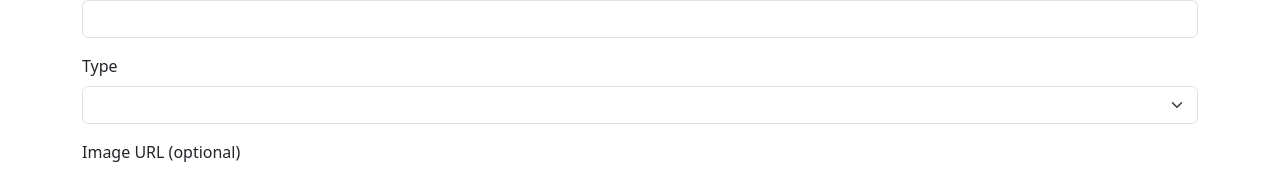
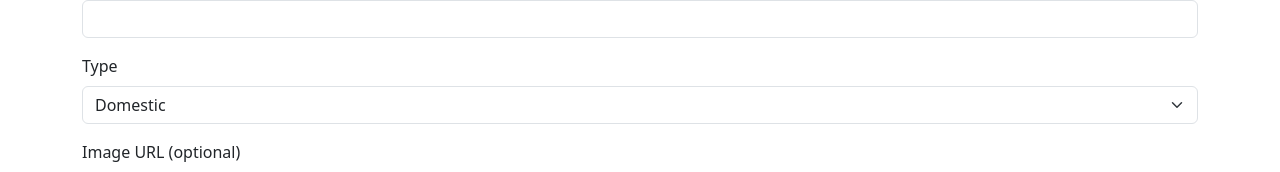
Before and after one commit to Viktor-36/angular-code-review-demo, an Angular app: page /animals/add in a window 1280 px wide. Shown: the part 160-332 px from the top of the page. Built offline with nearby package versions, Linux system fonts and the light colour scheme.

Commit message:
Added enum for animal type

```diff
--- a/src/app/features/animals/components/animals-cards/animals-cards.component.html
+++ b/src/app/features/animals/components/animals-cards/animals-cards.component.html
@@ -1,7 +1,8 @@
 <div class="row">
   <div *ngFor="let animal of animals$ | async; let i = index" class="col-3 mb-4">
-    <div class="card h-100" [class.border-danger]="animal.type === 'Wild'"
-         [class.border-success]="animal.type === 'Domestic'">
+    <div class="card h-100"
+         [class.border-danger]="animal.type === animalTypes.Wild"
+         [class.border-success]="animal.type === animalTypes.Domestic">
       <img src="{{ animal.imageUrl ?? '/placeholder.jpg' }}" class="card-img-top" alt="animal" style="max-height: 200px;">
       <div class="card-body">
         <h5 class="card-title">{{ animal.name }}</h5>
--- a/src/app/features/animals/components/animals-cards/animals-cards.component.ts
+++ b/src/app/features/animals/components/animals-cards/animals-cards.component.ts
@@ -3,6 +3,7 @@ import {AsyncPipe, NgForOf, NgOptimizedImage} from '@angular/common';
 import {Observable} from 'rxjs';
 import {Animal} from '../../models/animal';
 import {AnimalsService} from '../../services/animals.service';
+import {AnimalType} from '../../models/animal-type';
 
 @Component({
   selector: 'app-animals-cards',
@@ -17,6 +18,8 @@ import {AnimalsService} from '../../services/animals.service';
   changeDetection: ChangeDetectionStrategy.OnPush
 })
 export class AnimalsCardsComponent {
+  animalTypes = AnimalType;
+
   constructor(private readonly animalsService: AnimalsService) {
   }
 
--- a/src/app/features/animals/components/animals-form/animals-form.component.html
+++ b/src/app/features/animals/components/animals-form/animals-form.component.html
@@ -19,8 +19,7 @@
             class="form-select"
             [class.is-invalid]="type.invalid && (type.dirty || type.touched)"
             required>
-      <option value="Domestic">Domestic</option>
-      <option value="Wild">Wild</option>
+      <option *ngFor="let animalType of animalTypes | keyvalue" [value]="animalType.key">{{ animalType.value }}</option>
     </select>
     <div *ngIf="type.hasError('required')" class="invalid-feedback">
       Type is required.
--- a/src/app/features/animals/components/animals-form/animals-form.component.ts
+++ b/src/app/features/animals/components/animals-form/animals-form.component.ts
@@ -4,7 +4,8 @@ import {AnimalsService} from '../../services/animals.service';
 import {Router} from '@angular/router';
 import {Animal} from '../../models/animal';
 import {AnimalForm} from '../../models/animal-form';
-import {NgClass, NgIf} from '@angular/common';
+import {KeyValuePipe, NgClass, NgForOf, NgIf} from '@angular/common';
+import {AnimalType} from '../../models/animal-type';
 
 @Component({
   selector: 'app-animals-form',
@@ -13,13 +14,16 @@ import {NgClass, NgIf} from '@angular/common';
     FormsModule,
     ReactiveFormsModule,
     NgClass,
-    NgIf
+    NgIf,
+    NgForOf,
+    KeyValuePipe
   ],
   templateUrl: './animals-form.component.html',
   styleUrl: './animals-form.component.scss',
   changeDetection: ChangeDetectionStrategy.OnPush
 })
 export class AnimalsFormComponent {
+  animalTypes = AnimalType;
   formGroup: FormGroup<AnimalForm> = new FormGroup<AnimalForm>({
     name: new FormControl<string>(
       '',
@@ -27,8 +31,8 @@ export class AnimalsFormComponent {
         nonNullable: true,
         validators: [Validators.required]
       }),
-    type: new FormControl<string>(
-      '',
+    type: new FormControl<AnimalType>(
+      AnimalType.Domestic,
       {
         nonNullable: true,
         validators: [Validators.required]
--- a/src/app/features/animals/models/animal-form.ts
+++ b/src/app/features/animals/models/animal-form.ts
@@ -1,8 +1,9 @@
 import {FormControl} from '@angular/forms';
+import {AnimalType} from './animal-type';
 
 export interface AnimalForm {
   name: FormControl<string>;
-  type: FormControl<string>;
+  type: FormControl<AnimalType>;
   imageUrl: FormControl<null | string>;
   description: FormControl<string>;
 }
--- /dev/null
+++ b/src/app/features/animals/models/animal-type.ts
@@ -0,0 +1,4 @@
+export enum AnimalType {
+  Domestic = 'Domestic',
+  Wild = 'Wild'
+}
--- a/src/app/features/animals/models/animal.ts
+++ b/src/app/features/animals/models/animal.ts
@@ -1,6 +1,8 @@
+import {AnimalType} from './animal-type';
+
 export interface Animal {
   name: string;
-  type: string;
+  type: AnimalType;
   imageUrl: undefined | null | string;
   description: string;
 }
```
